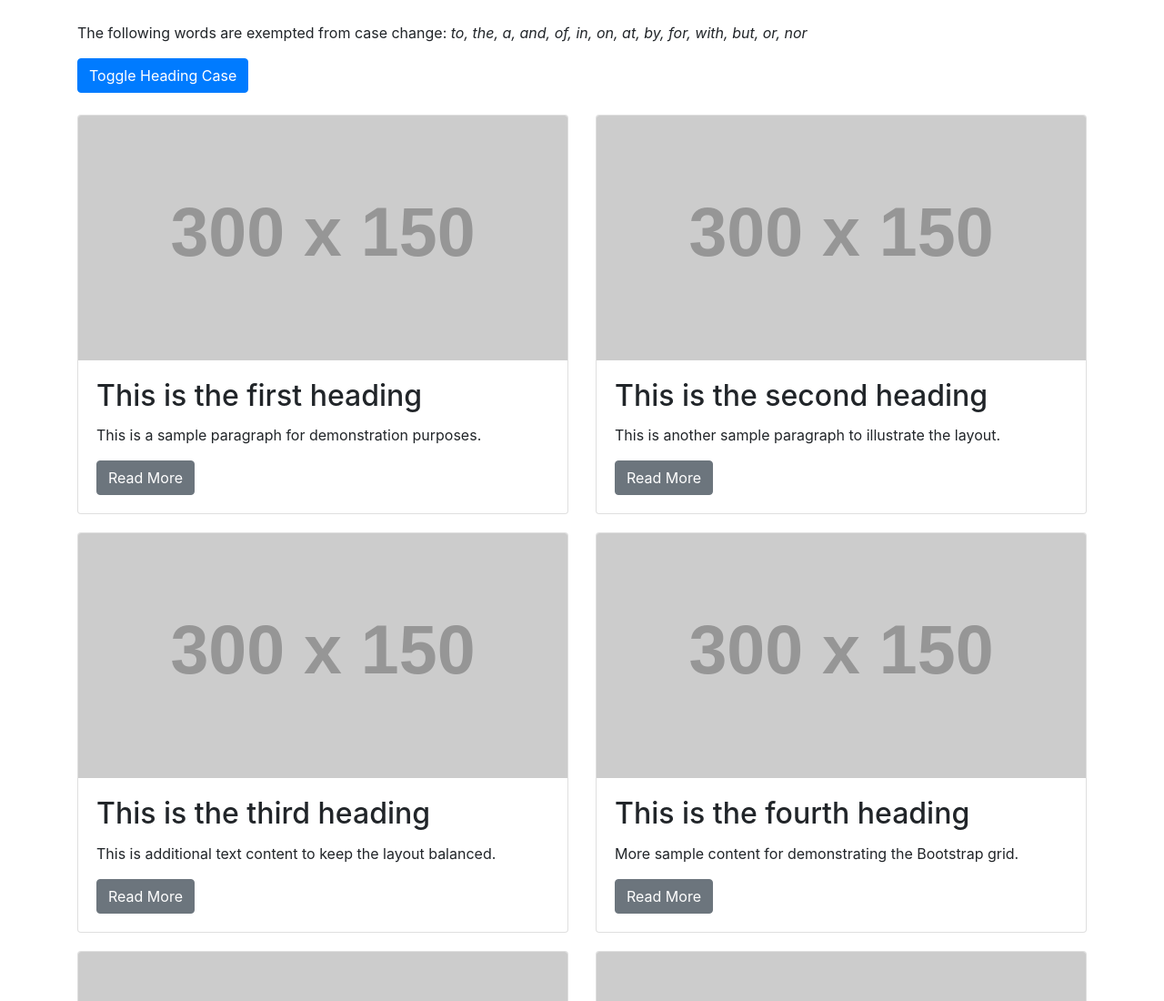
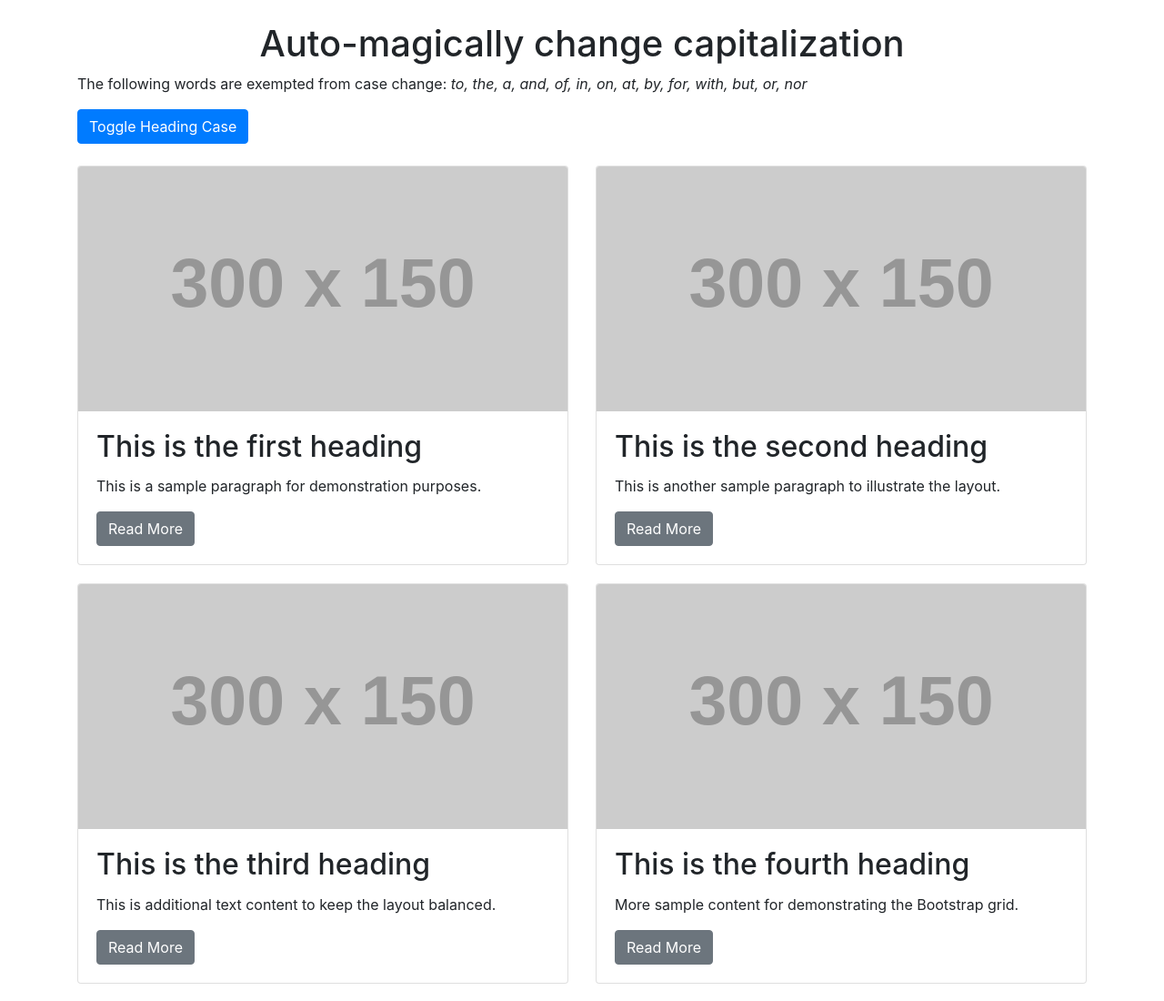
Before and after one commit to scottbickell/ta-heading-case-change-demo, a plain HTML site: page index.html in a window 1280 px wide. Shown: the top 1100 px of the page at 91% size. Drawn offline with nearby package versions, Linux system fonts and the light colour scheme; placeholder pictures from the web are drawn by us.

Commit message:
change the h1

```diff
--- a/index.html
+++ b/index.html
@@ -16,7 +16,7 @@
 <body>
 
 	<div class="container mt-4">
-
+	<h1 style="text-align: center;">Auto-magically change capitalization</h1>
 		<p>The following words are exempted from case change: <em>to, the, a, and, of, in, on, at, by, for, with, but, or, nor</em></p>
 		<button id="toggleCaseBtn" class="btn btn-primary mb-4">Toggle Heading Case</button>
 
```
